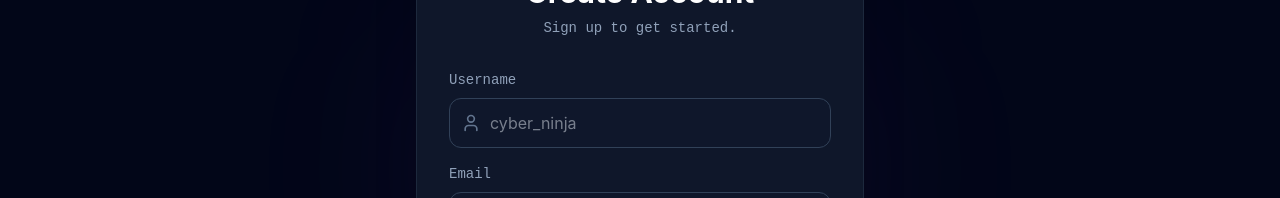
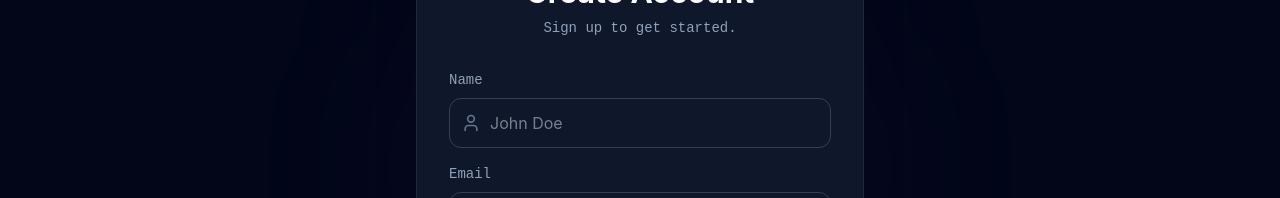
Before and after one commit to Anujzdv/syntaxflow-frontend, a React (Vite) app: page /register in a window 1280 px wide. Shown: the part 237-435 px from the top of the page. Built offline with nearby package versions, Linux system fonts and the light colour scheme.

Commit message:
fix: update registration payload to use name instead of username

```diff
--- a/src/context/AuthContext.jsx
+++ b/src/context/AuthContext.jsx
@@ -47,8 +47,8 @@ export const AuthProvider = ({ children }) => {
     return res;
   };
 
-  const register = async (username, email, password) => {
-    const res = await api.post('/api/auth/register', { username, email, password });
+  const register = async (name, email, password) => {
+    const res = await api.post('/api/auth/register', { name, email, password });
     localStorage.setItem('token', res.data.token);
     setToken(res.data.token);
     setUser(res.data.user);
--- a/src/pages/Register.jsx
+++ b/src/pages/Register.jsx
@@ -5,7 +5,7 @@ import { Terminal, Lock, Mail, User, ChevronRight } from 'lucide-react';
 import AuthContext from '../context/AuthContext';
 
 const Register = () => {
-  const [username, setUsername] = useState('');
+  const [name, setName] = useState('');
   const [email, setEmail] = useState('');
   const [password, setPassword] = useState('');
   const [error, setError] = useState(null);
@@ -18,7 +18,7 @@ const Register = () => {
     setError(null);
     setLoading(true);
     try {
-      if (register) await register(username, email, password);
+      if (register) await register(name, email, password);
       navigate('/feed');
     } catch (err) {
       console.error(err);
@@ -47,12 +47,12 @@ const Register = () => {
 
         <form onSubmit={handleSubmit} className="space-y-4">
           <div>
-            <label className="block text-sm font-mono text-slate-400 mb-2">Username</label>
+            <label className="block text-sm font-mono text-slate-400 mb-2">Name</label>
             <div className="relative">
               <User className="absolute left-3 top-1/2 -translate-y-1/2 w-5 h-5 text-slate-500" />
-              <input type="text" required value={username} onChange={(e) => setUsername(e.target.value)}
+              <input type="text" required value={name} onChange={(e) => setName(e.target.value)}
                 className="w-full bg-slate-900 border border-slate-700 text-slate-200 rounded-xl pl-10 pr-4 py-3 focus:outline-none focus:border-purple-500 focus:ring-1 focus:ring-purple-500 transition-all"
-                placeholder="cyber_ninja"
+                placeholder="John Doe"
               />
             </div>
           </div>
```
